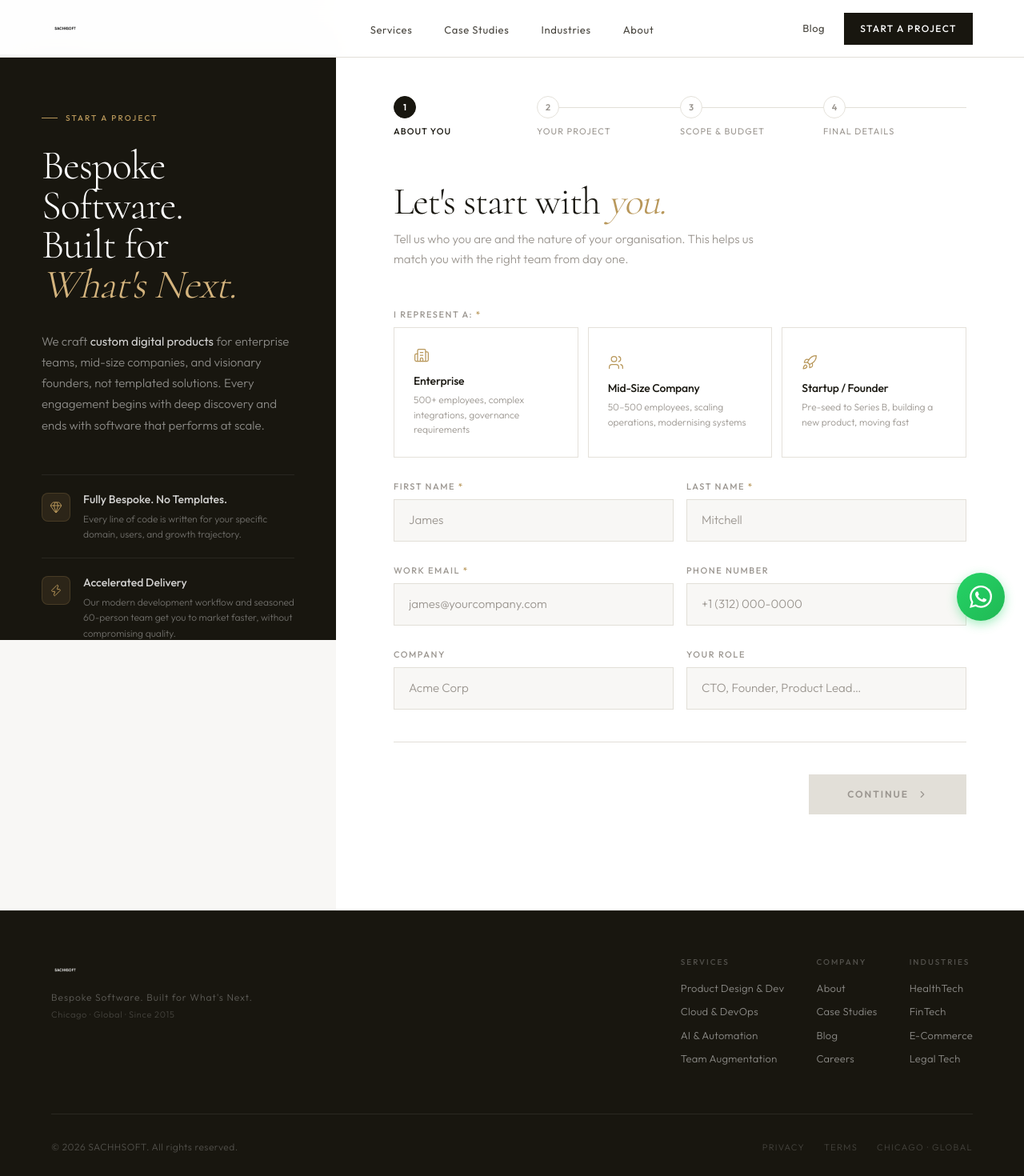
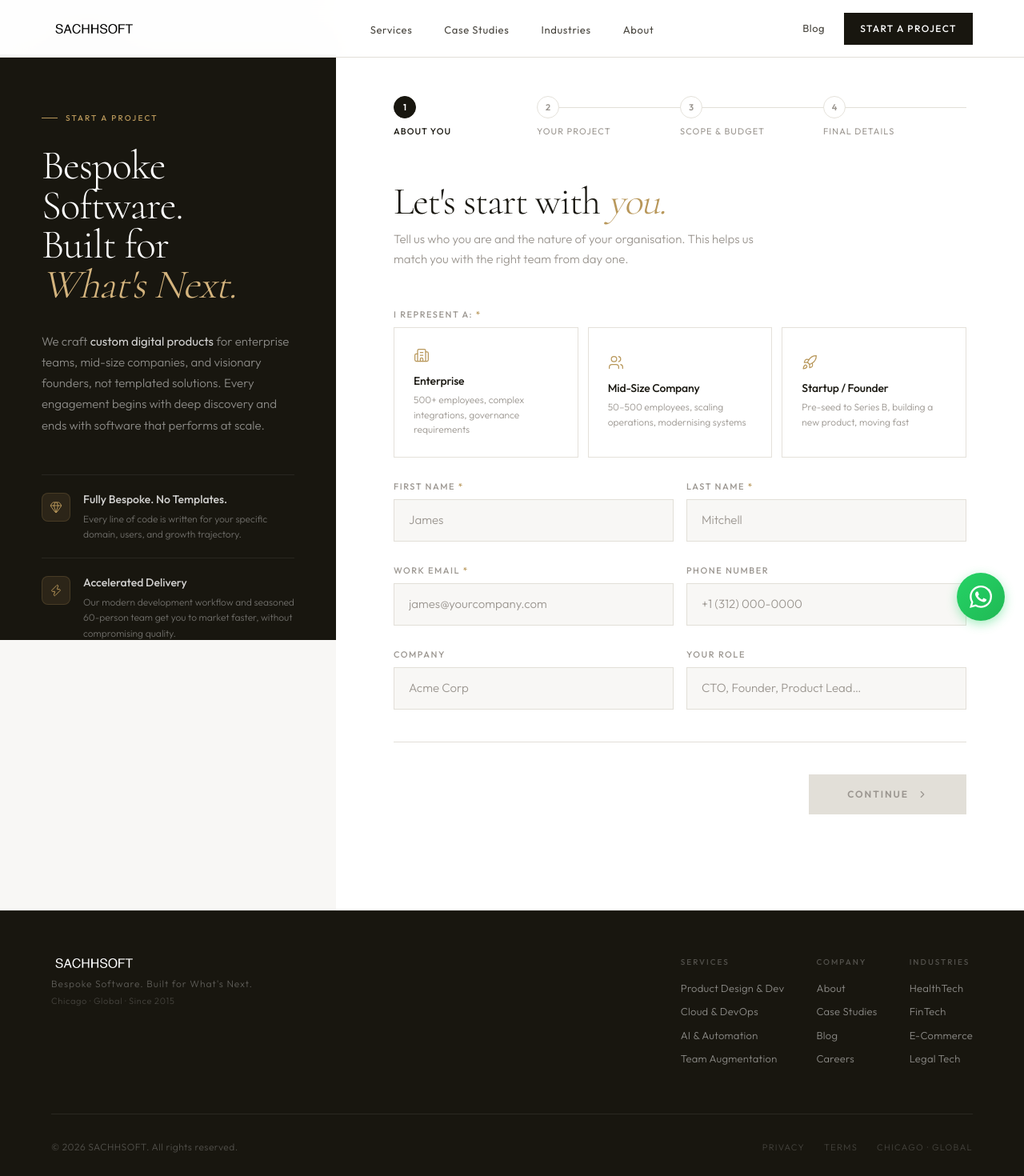
Before and after one commit to rikhinagra/sachhsoft, a Next.js app: page /start-a-project in a window 1280 px wide. Shown: the top 1470 px of the page at 80% size. Built offline with nearby package versions, Linux system fonts and the light colour scheme; grey boxes are pictures that could not be loaded.

Commit message:
Fix logo size to match original text size

```diff
--- a/components/Footer.tsx
+++ b/components/Footer.tsx
@@ -35,9 +35,9 @@ export default function Footer() {
             <Image
               src="/logo.png"
               alt="SACHHSOFT"
-              width={140}
-              height={35}
-              style={{ height: 35, width: "auto" }}
+              width={355}
+              height={60}
+              style={{ height: 18, width: "auto" }}
             />
             <div className="text-[12px] font-light text-white/30 mt-2 tracking-[0.08em]">
               Bespoke Software. Built for What&apos;s Next.
--- a/components/Nav.tsx
+++ b/components/Nav.tsx
@@ -53,10 +53,10 @@ export default function Nav() {
         <Image
           src="/logo.png"
           alt="SACHHSOFT"
-          width={140}
-          height={35}
+          width={355}
+          height={60}
           style={{
-            height: 35,
+            height: 18,
             width: "auto",
             filter: isDark || (scrolled && isHome) ? "none" : "brightness(0)",
             transition: "filter 0.3s ease",
--- a/components/forms/StartProjectForm.tsx
+++ b/components/forms/StartProjectForm.tsx
@@ -189,9 +189,9 @@ export default function StartProjectForm() {
           <Image
             src="/logo.png"
             alt="SACHHSOFT"
-            width={140}
-            height={35}
-            style={{ height: 35, width: "auto", filter: "brightness(0)" }}
+            width={355}
+            height={60}
+            style={{ height: 18, width: "auto", filter: "brightness(0)" }}
           />
         </Link>
         <Link href="/" className="text-[13px] font-normal text-muted no-underline flex items-center gap-2 hover:text-ink transition-colors">
```
Also changed, not shown: public/logo.png.
